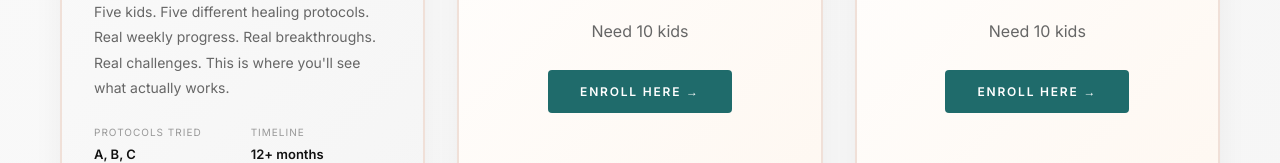
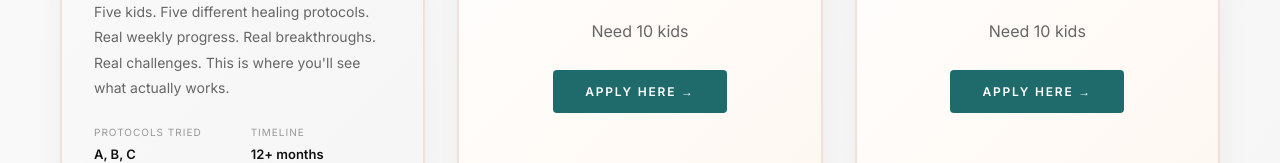
Before and after one commit to myleshorton/planb-pans, a Next.js app: page /case-studies in a window 1280 px wide. Shown: the part 758-921 px from the top of the page. Built offline with nearby package versions, Linux system fonts and the light colour scheme.

Commit message:
Change button text from Enroll to Apply

```diff
--- a/app/case-studies/page.tsx
+++ b/app/case-studies/page.tsx
@@ -89,7 +89,7 @@ export default function CaseStudies() {
               }} onMouseLeave={(e) => {
                 e.currentTarget.style.backgroundColor = '#1F6B6B'
               }}>
-                Enroll Here →
+                Apply Here →
               </a>
             </div>
           </div>
@@ -110,7 +110,7 @@ export default function CaseStudies() {
               }} onMouseLeave={(e) => {
                 e.currentTarget.style.backgroundColor = '#1F6B6B'
               }}>
-                Enroll Here →
+                Apply Here →
               </a>
             </div>
           </div>
```
